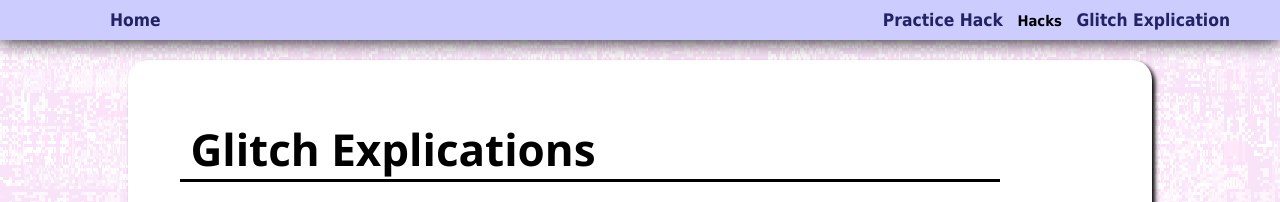
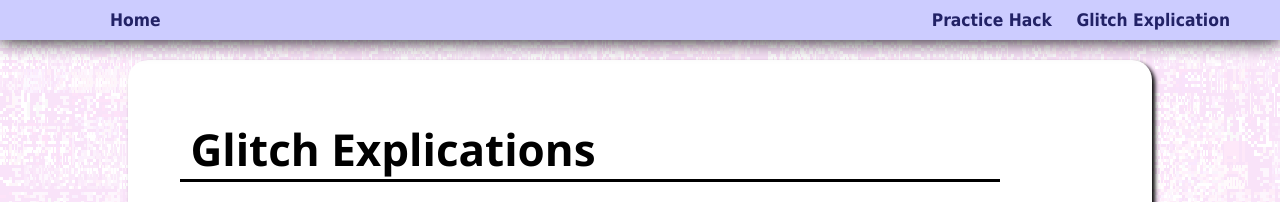
Before and after one commit to spannerisms/spannerisms.github.io, a Jekyll site: the page built from explication.html, in a window 1280 px wide. Shown: the top 202 px of the page. Built offline with Jekyll 4.4.1, drawn with Linux system fonts in a browser that asks for light colours.

Commit message:
oops not yet

```diff
--- a/_layouts/default.html
+++ b/_layouts/default.html
@@ -14,11 +14,11 @@
 			<div class="Links">
 				<ul>
 					<li><a href="lttphack" target="_">Practice Hack</a></li>
-					<li><span>Hacks</span>
+					<!--<li><span>Hacks</span>
 						<ul>
 							<li><a href="rupeegreen">Rupee Green</a></li>
 						</ul>
-					</li>
+					</li>-->
 					<li><a href="explication">Glitch Explication</a>
 						<ul>
 							<li><a href="fakeflippers">Fake flippers</a></li>
```
